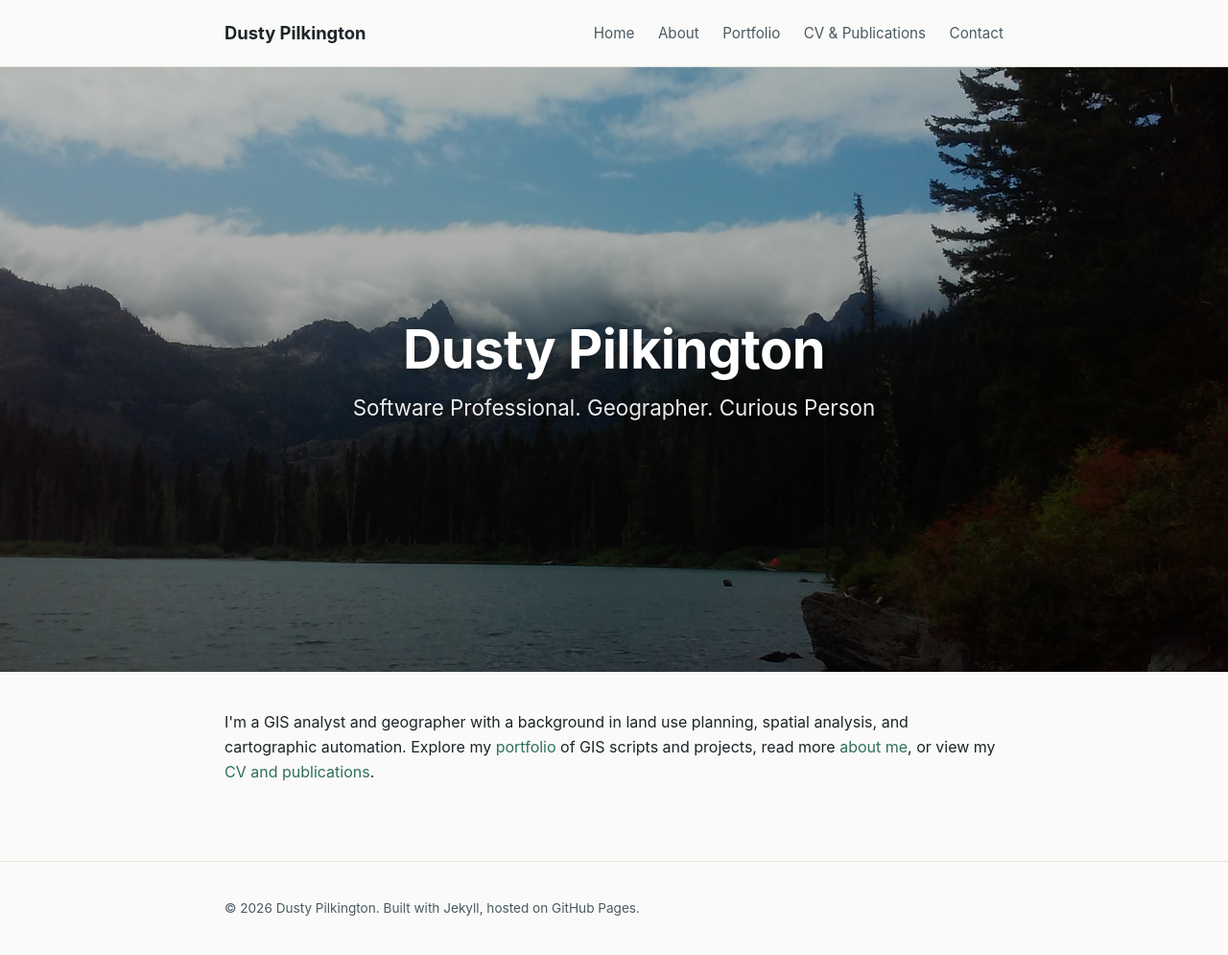
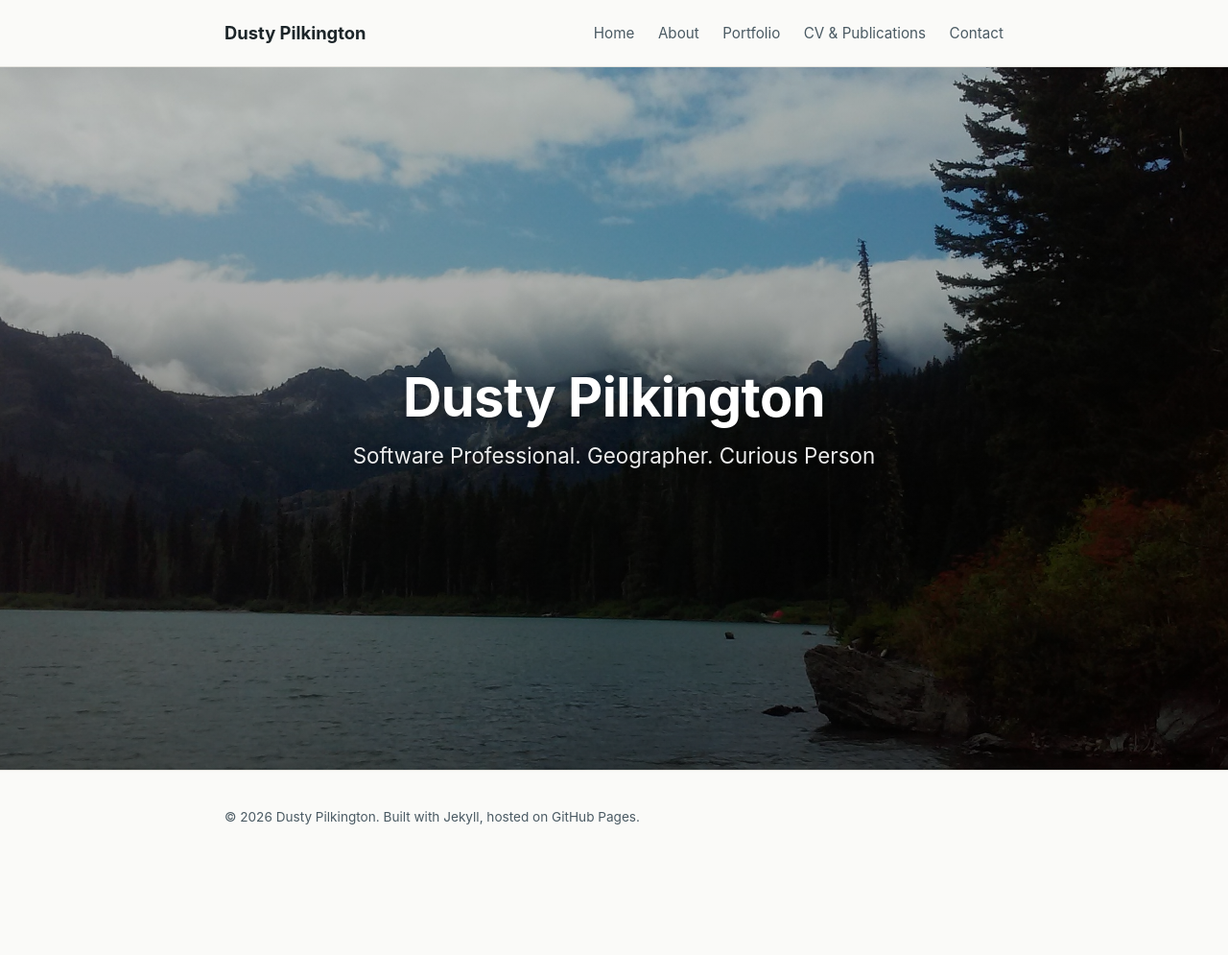
Before and after one commit to pilkingtongeospatial/professional_site, a Jekyll site: the page built from index.md, in a window 1280 px wide. Shown: the whole page at 96% size. Built offline with Jekyll 4.4.1, drawn with Linux system fonts in a browser that asks for light colours; after the commit the page ends 900 px from its top, so only the background shows below that.

Commit message:
Simplify homepage to full-screen hero
Remove the intro paragraph so the homepage is just the photo, name and
tagline; the nav already links to Portfolio, About and CV. Let the hero
stretch down to the footer when nothing follows it, and make body a
flex column so the footer sits at the bottom of the window on short
pages.

Co-Authored-By: Claude Opus 5.5 <noreply@anthropic.com>

```diff
--- a/assets/css/style.css
+++ b/assets/css/style.css
@@ -17,7 +17,12 @@ body {
   background: var(--paper);
   line-height: 1.6;
   overflow-x: clip; /* 100vw hero includes scrollbar width; avoid sideways scroll */
+  /* Keep the footer at the bottom of the window on short pages */
+  min-height: 100vh;
+  display: flex;
+  flex-direction: column;
 }
+body > main { flex: 1; width: 100%; }
 
 .wrap {
   max-width: var(--max-width);
@@ -85,6 +90,13 @@ main.wrap { padding-top: 2.5rem; padding-bottom: 4rem; min-height: 60vh; }
   background: linear-gradient(rgba(0, 0, 0, 0.25), rgba(0, 0, 0, 0.5));
 }
 .hero > * { position: relative; }
+/* When nothing follows the hero, let the photo fill the screen down to the footer */
+main.wrap:has(> .hero:last-child) {
+  display: flex;
+  flex-direction: column;
+  padding-bottom: 0;
+}
+.hero:last-child { margin-bottom: 0; flex: 1; }
 .hero h1 {
   font-size: clamp(2.2rem, 6vw, 3.5rem);
   margin: 0 0 0.5rem;
--- a/index.md
+++ b/index.md
@@ -7,10 +7,3 @@ title: Home
   <h1>Dusty Pilkington</h1>
   <p class="tagline">Software Professional. Geographer. Curious Person</p>
 </section>
-
-<p>
-I'm a GIS analyst and geographer with a background in land use planning, spatial analysis, and
-cartographic automation. Explore my <a href="{{ '/portfolio/' | relative_url }}">portfolio</a> of
-GIS scripts and projects, read more <a href="{{ '/about/' | relative_url }}">about me</a>, or view my
-<a href="{{ '/cv/' | relative_url }}">CV and publications</a>.
-</p>
```
